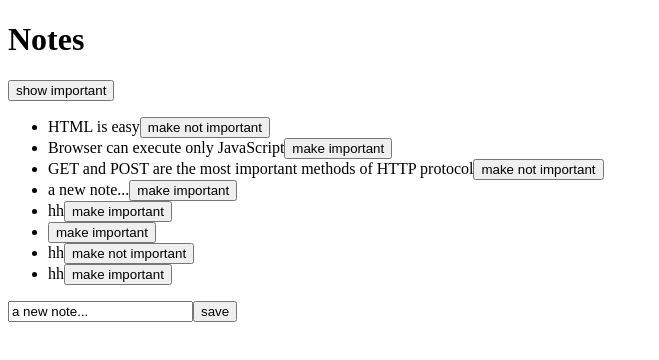
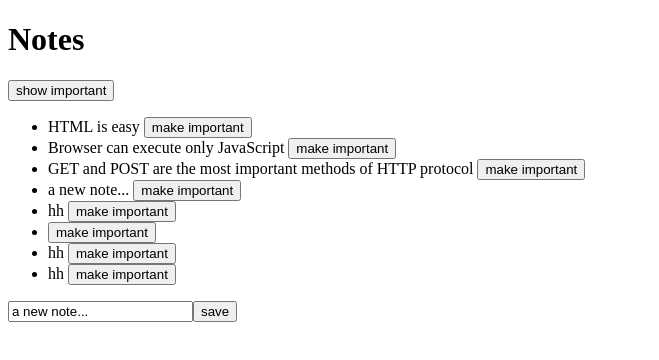
Before and after one commit to shirleyfyx/fullstackopen2023, a React (Create React App) app in the folder notes/: page / in a window 1280 px wide. Shown: the top 360 px of the page, without its empty margins (0-659 px from the left). Built offline with nearby package versions, Linux system fonts and the light colour scheme; data requests are answered from the project's data file.

Commit message:
Created buttons to change the importance of notes by using map method.

```diff
--- a/notes/db.json
+++ b/notes/db.json
@@ -3,7 +3,7 @@
     {
       "id": 1,
       "content": "HTML is easy",
-      "important": true
+      "important": false
     },
     {
       "id": 2,
@@ -13,7 +13,7 @@
     {
       "id": 3,
       "content": "GET and POST are the most important methods of HTTP protocol",
-      "important": true
+      "important": false
     },
     {
       "content": "a new note...",
@@ -32,7 +32,7 @@
     },
     {
       "content": "hh",
-      "important": true,
+      "important": false,
       "id": 7
     },
     {
--- a/notes/src/App.js
+++ b/notes/src/App.js
@@ -7,7 +7,7 @@
    ? 'make not important' : 'make important'
 
    return (
-    <li> {note.content}
+    <li> {note.content} {}
     <button onClick={toggleImportance}> {label}</button>
     </li>
    )
@@ -20,9 +20,19 @@
   )
   const [showAll, setShowAll] = useState(true)
 
-  const toggleImportanceOf = (id) => {
+  const toggleImportanceOf = id => {
+    const url = `http://localhost:3001/notes/${id}`
+    const note = notes.find(n => n.id === id)
+    const changeNote = {...note, important: !note.important }
+    // keeps everything the same except the importance of the notes.
+
+    axios.put(url, changeNote).then(response => {
+      setNotes(notes.map(n => n.id !== id ? n : response.data))
+    })
+    // it checks id the id of n is equal to id. It is it not equal, it returns 'n' unchanged,
+    // if equal, returns data property from the response.
+
     console.log('importance of ' + id + ' needs to be toggled')
-    console.log(id)
   }
 
   const hook = () => {
```
